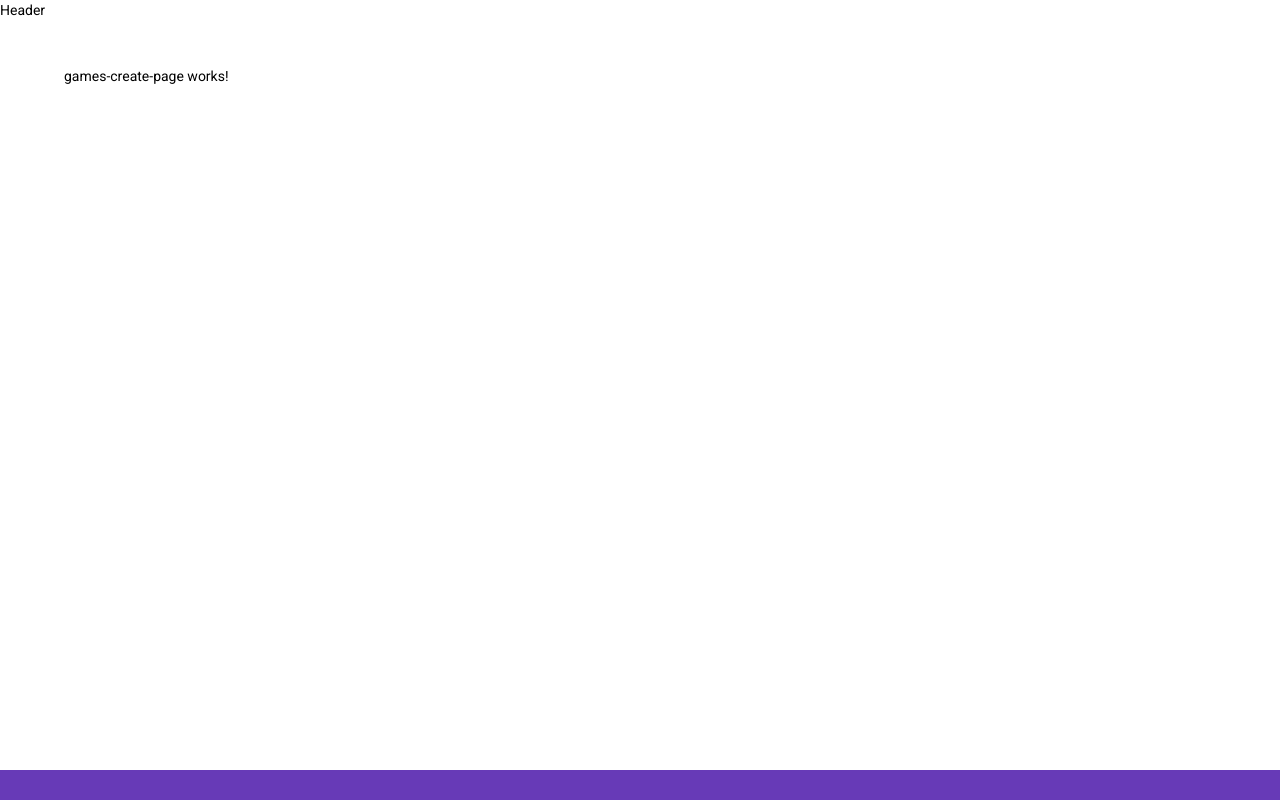
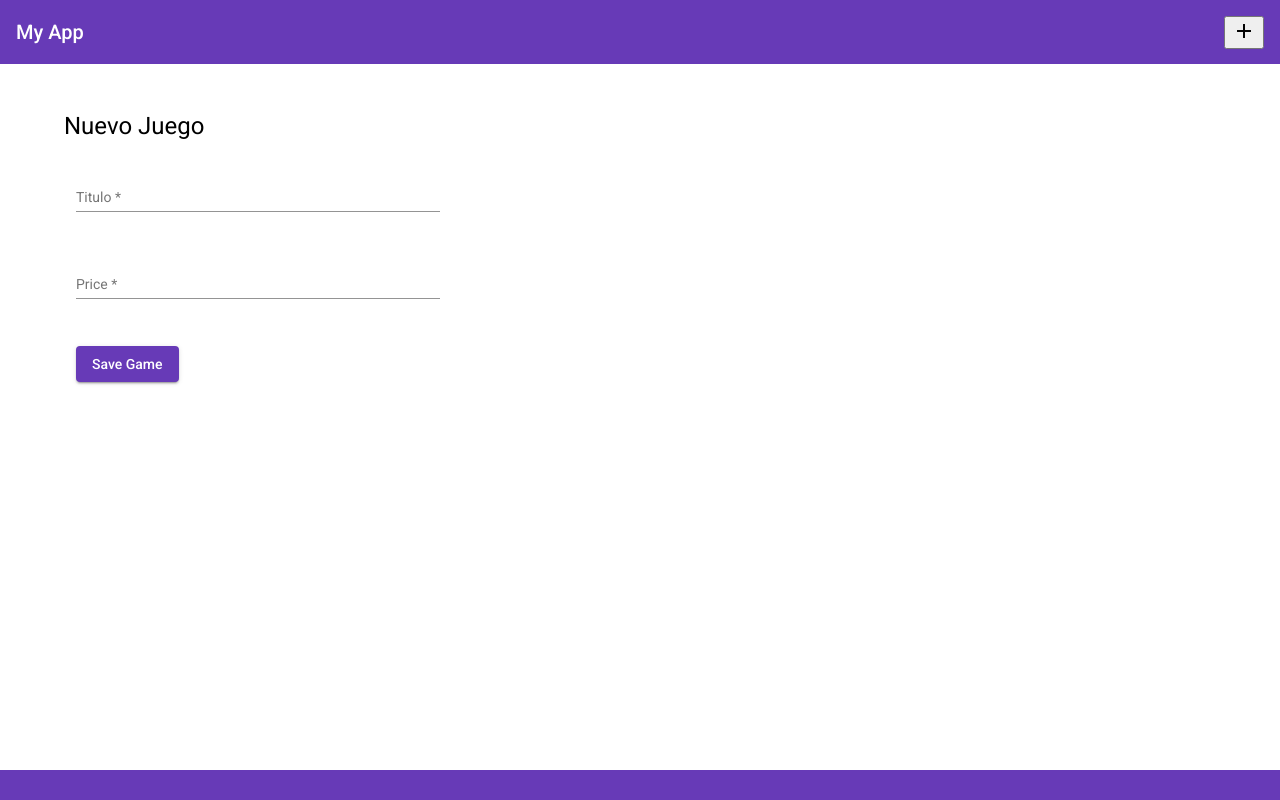
Before and after one commit to ignaciocarvajal/games-app-everis-taller, an Angular app: page /games/create in a window 1280 px wide. Built offline with nearby package versions, Linux system fonts and the light colour scheme.

Commit message:
las changes

```diff
--- a/src/app/app.component.html
+++ b/src/app/app.component.html
@@ -6,7 +6,7 @@
     gdRows.lt-md="auto auto auto auto"
     >
     <header gdArea="header">
-        Header
+        <game-header (GoPageCreate)="GoPageCreate($event)"></game-header>
     </header>
 
     <main gdArea="content">
--- a/src/app/app.component.ts
+++ b/src/app/app.component.ts
@@ -1,4 +1,5 @@
 import { Component } from '@angular/core';
+import { Router } from '@angular/router';
 
 @Component({
   selector: 'games-root',
@@ -7,4 +8,14 @@ import { Component } from '@angular/core';
 })
 export class AppComponent {
   title = 'games-app';
+
+  constructor(
+    private readonly router: Router
+  ) {}
+
+  GoPageCreate($event: any) {
+    console.log('GoPageCreate -->', $event);
+
+    this.router.navigate(['games/create']);
+  }
 }
--- a/src/app/app.module.ts
+++ b/src/app/app.module.ts
@@ -10,7 +10,7 @@ import { GamesUpdatePageModule } from './views/pages/games-update-page/games-upd
 import { BrowserAnimationsModule } from '@angular/platform-browser/animations';
 import { FlexLayoutModule  } from '@angular/flex-layout';
 import { MatToolbarModule } from '@angular/material/toolbar';
-import { CardListComponent } from './views/ui-components/card-list/card-list.component';
+import { HeaderModule } from './views/ui-components/header/header.module';
 
 
 @NgModule({
@@ -27,6 +27,7 @@ import { CardListComponent } from './views/ui-components/card-list/card-list.com
     BrowserAnimationsModule,
     FlexLayoutModule,
     MatToolbarModule,
+    HeaderModule
   ],
   providers: [],
   bootstrap: [AppComponent]
--- a/src/app/views/pages/games-create-page/games-create-page.component.html
+++ b/src/app/views/pages/games-create-page/games-create-page.component.html
@@ -1 +1,3 @@
-<p>games-create-page works!</p>
+<H1>Nuevo Juego</H1>
+
+<game-form></game-form>
--- a/src/app/views/pages/games-create-page/games-create-page.module.ts
+++ b/src/app/views/pages/games-create-page/games-create-page.module.ts
@@ -3,13 +3,15 @@ import { CommonModule } from '@angular/common';
 
 import { GamesCreatePageRoutingModule } from './games-create-page-routing.module';
 import { GamesCreatePageComponent } from './games-create-page.component';
+import { FormModule } from '../../ui-components/form/form.module';
 
 
 @NgModule({
   declarations: [ GamesCreatePageComponent ],
   imports: [
     CommonModule,
-    GamesCreatePageRoutingModule
+    GamesCreatePageRoutingModule,
+    FormModule
   ],
   exports: [ GamesCreatePageComponent ]
 })
--- a/src/app/views/ui-components/form/form.component.html
+++ b/src/app/views/ui-components/form/form.component.html
@@ -1,19 +1,20 @@
 <div class="container"  novalidate>
-    <form [formGroup]="formGroup" class="form">
+    <form [formGroup]="formGroup" (ngSubmit)="onSubmit(formGroup.value)" class="form">
 
       <mat-form-field class="form-element">
-        <input matInput placeholder="Title" formControlName="title">
-        <mat-error>
-
+        <input matInput placeholder="Titulo" formControlName="title">
+        <mat-error *ngIf="!formGroup.controls['title'].valid && formGroup.controls['title'].touched">
+          {{ getErrorTitle() }}
         </mat-error>
       </mat-form-field>
 
-      <!-- <mat-form-field class="form-element">
+       <mat-form-field class="form-element">
         <input matInput placeholder="Price" formControlName="price">
-        <mat-error>
+        <mat-error  *ngIf="!formGroup.controls['price'].valid && formGroup.controls['price'].touched">
+          {{ getErrorPrice() }}
         </mat-error>
       </mat-form-field>
-
+  <!--
       <mat-form-field class="form-element">
         <input matInput placeholder="URL Image" formControlName="imageUrl">
         <mat-error>
--- a/src/app/views/ui-components/form/form.component.ts
+++ b/src/app/views/ui-components/form/form.component.ts
@@ -1,5 +1,5 @@
 import { Component, OnInit } from '@angular/core';
-import { FormBuilder, FormGroup } from '@angular/forms';
+import { FormBuilder, FormGroup, Validators } from '@angular/forms';
 
 @Component({
   selector: 'game-form',
@@ -17,17 +17,31 @@ export class FormComponent implements OnInit {
   }
 createForm(){
   this.formGroup = this.formBuilder.group({
-    title: '',
+    title: [null, [Validators.required, Validators.minLength(5)]],
+    price: [null, [Validators.required, Validators.pattern('^[0-9]*$')]],
   });
 }
 
-// getErrorTitle() {
-//   return this.formGroup.get('title').hasError('required')
-//     ? 'Field is required'
-//     : this.formGroup.get('title').hasError('minlength')
-//     ? 'The field must be at least 5 characters long'
-//     : '';
-// }
+getErrorTitle() {
+  return this.formGroup.get('title').hasError('required')
+    ? 'El campo es obligatorio'
+    : this.formGroup.get('title').hasError('minlength')
+    ? 'El largo minimo debe ser'
+    : '';
+}
+
+getErrorPrice() {
+  return this.formGroup.get('price').hasError('required')
+    ? 'El campo es obligatorio'
+    : this.formGroup.get('price').hasError('pattern')
+    ? 'Solo Numeros'
+    : '';
+}
+
+onSubmit(data: any) {
+  console.log('onSubmit data -->', data);
+
+}
 
 
 
--- a/src/app/views/ui-components/header/header.component.html
+++ b/src/app/views/ui-components/header/header.component.html
@@ -1 +1,9 @@
-<p>header works!</p>
+
+<mat-toolbar color="primary">
+
+    <span>My App</span>
+    <span class="example-spacer"></span>
+    <button (click)="goCreate($event)" mat-icon-button class="example-icon" aria-label="Example icon-button with share icon">
+      <mat-icon>add</mat-icon>
+    </button>
+  </mat-toolbar>
--- a/src/app/views/ui-components/header/header.component.scss
+++ b/src/app/views/ui-components/header/header.component.scss
@@ -0,0 +1,3 @@
+.example-spacer {
+    flex: 1 1 auto;
+  }
--- a/src/app/views/ui-components/header/header.component.ts
+++ b/src/app/views/ui-components/header/header.component.ts
@@ -1,4 +1,4 @@
-import { Component, OnInit } from '@angular/core';
+import { Component, EventEmitter, OnInit, Output } from '@angular/core';
 
 @Component({
   selector: 'game-header',
@@ -7,9 +7,14 @@ import { Component, OnInit } from '@angular/core';
 })
 export class HeaderComponent implements OnInit {
 
+  @Output() GoPageCreate: EventEmitter<any> = new EventEmitter<any>();
   constructor() { }
 
   ngOnInit(): void {
   }
 
+  goCreate($event: any){
+    this.GoPageCreate.emit();
+  }
+
 }
```
Also changed, not shown: src/app/views/ui-components/header/header.module.ts (+5 -3 lines).
